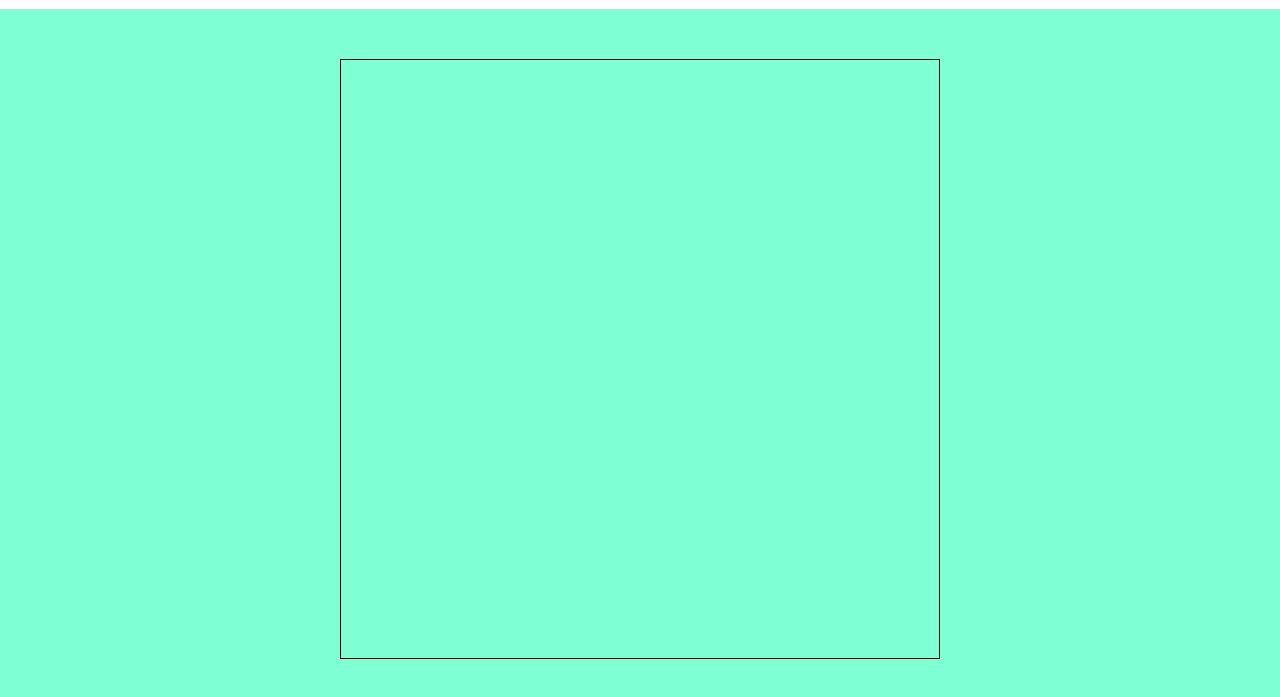
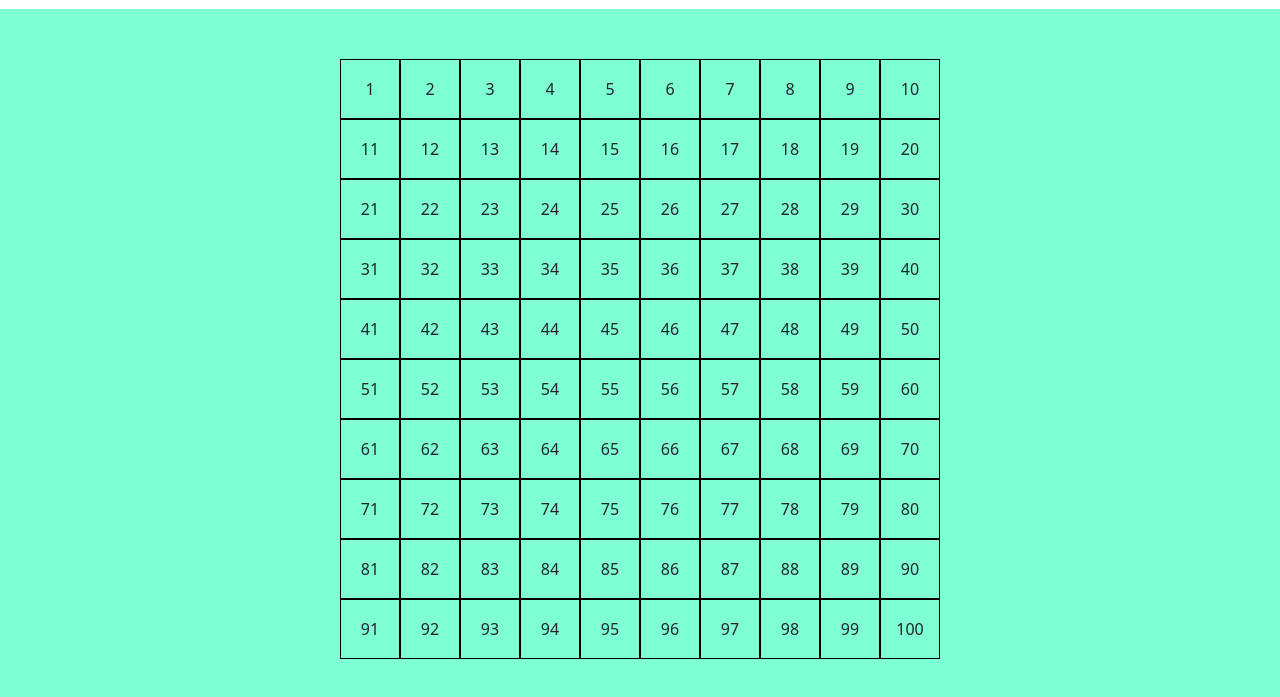
Before and after one commit to Tommicavo/js-campominato-grid, a plain HTML site: page index.html in a window 1280 px wide. Both pictures are taken after a click on the button "Play". Shown: the part 71-768 px from the top of the page. Drawn offline with nearby package versions, Linux system fonts and the light colour scheme.

Commit message:
create_cell

```diff
--- a/css/style.css
+++ b/css/style.css
@@ -20,16 +20,31 @@ main{
     padding: 50px 0
 }
 
-.grid{
+#grid{
     width: 600px;
     height: 600px;
     margin: 0 auto;
-    border: 1px solid black;
     display: flex;
     flex-wrap: wrap;
+    /* border: 1px solid black; */
 }
 
 .cell{
     border: 1px solid black;
-    flex: 0 0 10%;
+    flex-grow: 0;
+    flex-shrink: 0;
+    display: flex;
+    justify-content: center;
+    align-items: center;
+    font-size: 16px;
 }
+
+.easy{
+    flex-basis: 10%;
+}
+.medium{
+    flex-basis: calc(100% / 9);
+}
+.hard{
+    flex-basis: calc(100% / 7);
+}
--- a/index.html
+++ b/index.html
@@ -35,7 +35,7 @@
         </header>
         <main>
             <div class="myContainer">
-                <div class="grid">
+                <div id="grid">
                 </div>
             </div>
         </main>
--- a/js/script.js
+++ b/js/script.js
@@ -1 +1,37 @@
 console.log("js ok");
+
+const createCell = (value, cellClass) => {
+    const node = document.createElement("div");
+    node.classList.add("cell");
+    node.classList.add(cellClass);
+    node.innerText = value;
+    return node
+}
+
+const grid = document.getElementById("grid");
+const selectField = document.getElementById("select");
+const playButton = document.getElementById("play");
+
+playButton.addEventListener("click", function(){
+    // init grid
+    grid.innerHTML = "";
+
+    const selectValue = selectField.value;
+    let numCells = 100;
+    let widthClass = "easy"
+
+    if (selectValue === "1"){
+        numCells = 81;
+        widthClass = "medium";
+    }
+    else if (selectValue === "2"){
+        numCells = 49;
+        widthClass = "hard";
+    }
+    // create cell
+    for (let i = 0; i < numCells; i++){
+        const cell = createCell(i + 1, widthClass);
+        grid.appendChild(cell);
+    }
+
+});
```
